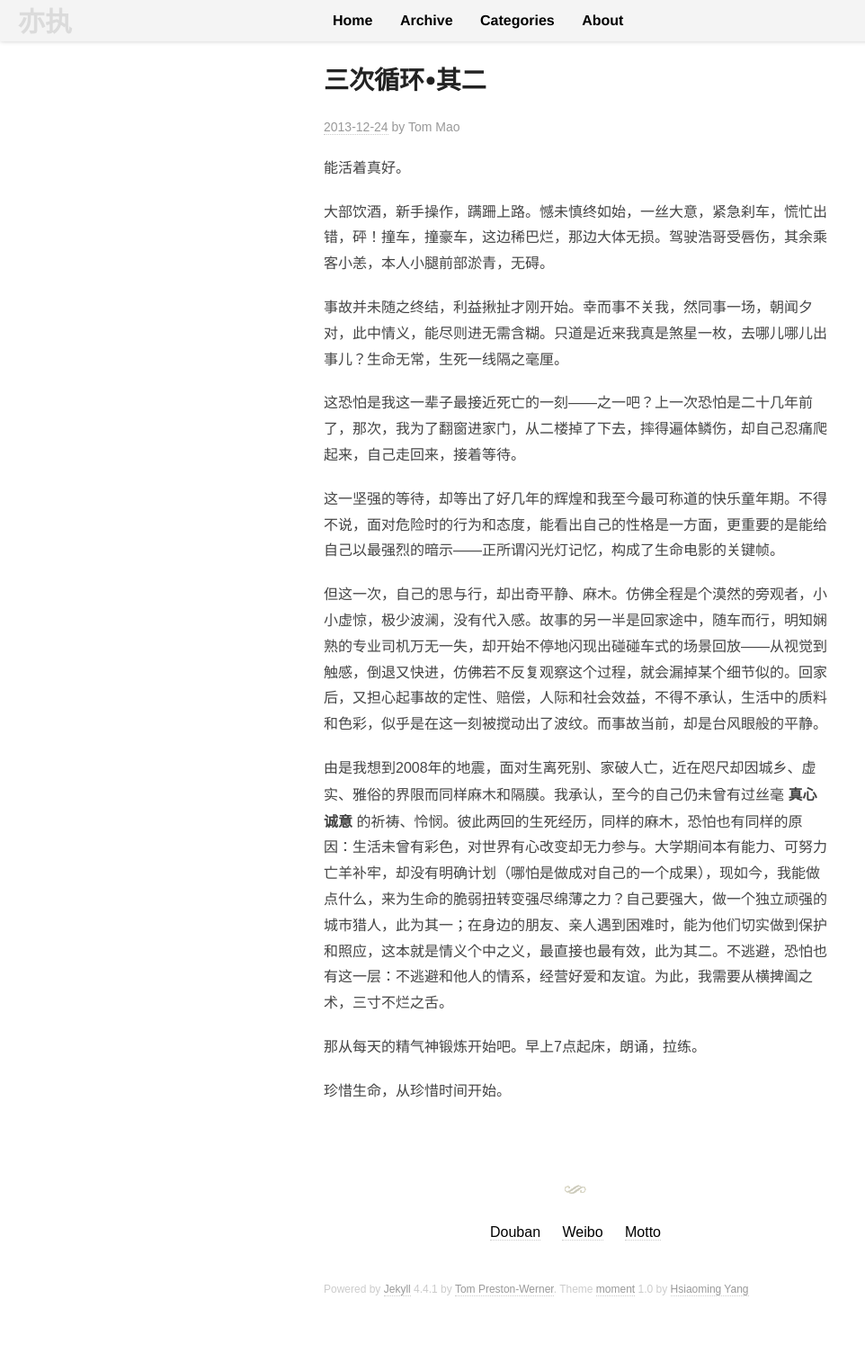
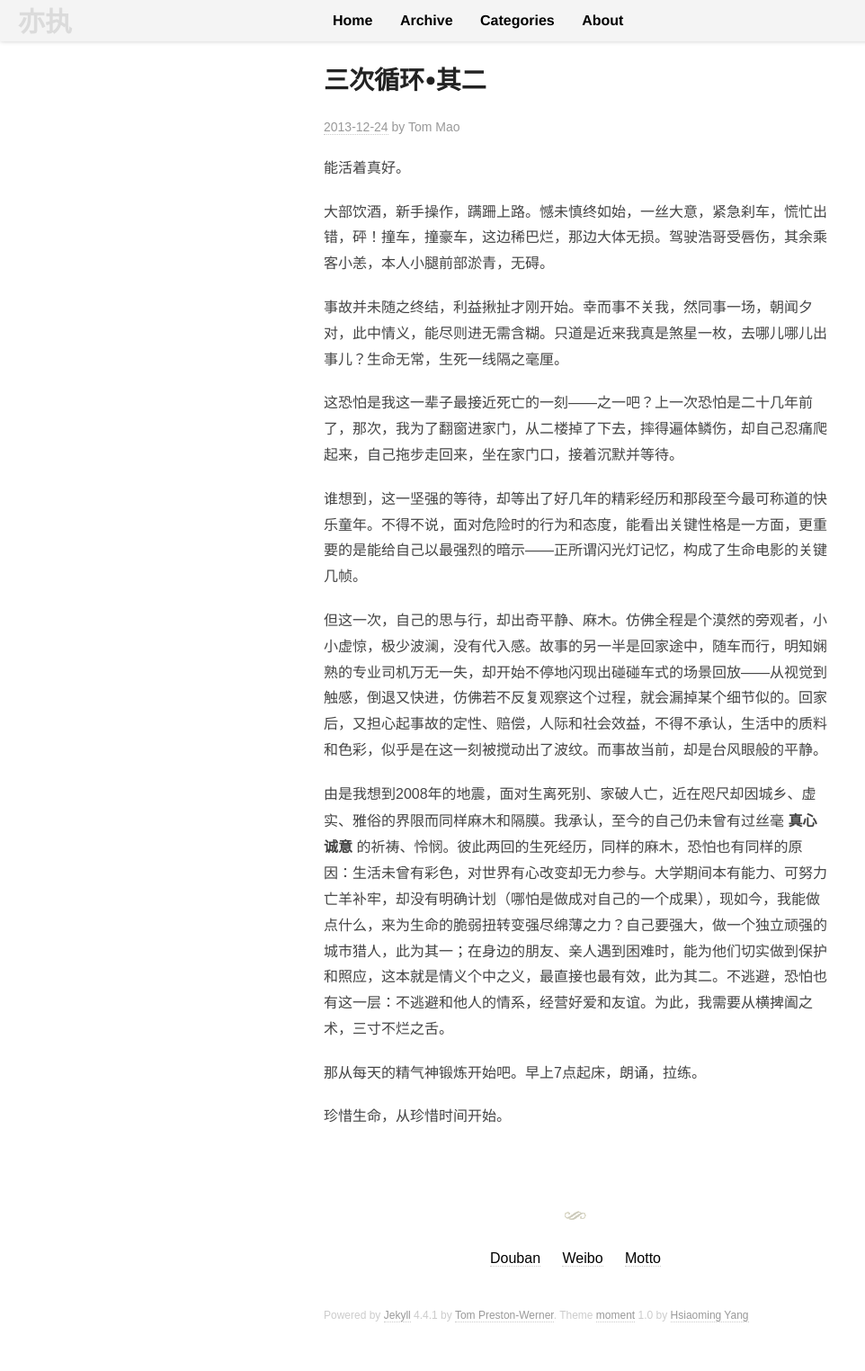
Before and after one commit to fanyange/fanyange.github.io, a Jekyll site: the page built from _posts/2013-12-24-new3-2nd.md, in a window 1280 px wide. Shown: the whole page at 90% size, without its empty margins (0-962 px from the left). Built offline with Jekyll 4.4.1, drawn with Linux system fonts in a browser that asks for light colours; some web fonts are replaced; comment, search, counter and statistics services are not loaded; before the commit the page ends 1495 px from its top, so only the background shows below that.

Commit message:
Modify _posts/2013-12-24-new3-2nd.md

```diff
--- a/_posts/2013-12-24-new3-2nd.md
+++ b/_posts/2013-12-24-new3-2nd.md
@@ -10,9 +10,9 @@ categories: 日知录
 
 事故并未随之终结，利益揪扯才刚开始。幸而事不关我，然同事一场，朝闻夕对，此中情义，能尽则进无需含糊。只道是近来我真是煞星一枚，去哪儿哪儿出事儿？生命无常，生死一线隔之毫厘。
 
-这恐怕是我这一辈子最接近死亡的一刻——之一吧？上一次恐怕是二十几年前了，那次，我为了翻窗进家门，从二楼掉了下去，摔得遍体鳞伤，却自己忍痛爬起来，自己走回来，接着等待。
+这恐怕是我这一辈子最接近死亡的一刻——之一吧？上一次恐怕是二十几年前了，那次，我为了翻窗进家门，从二楼掉了下去，摔得遍体鳞伤，却自己忍痛爬起来，自己拖步走回来，坐在家门口，接着沉默并等待。
 
-这一坚强的等待，却等出了好几年的辉煌和我至今最可称道的快乐童年期。不得不说，面对危险时的行为和态度，能看出自己的性格是一方面，更重要的是能给自己以最强烈的暗示——正所谓闪光灯记忆，构成了生命电影的关键帧。
+谁想到，这一坚强的等待，却等出了好几年的精彩经历和那段至今最可称道的快乐童年。不得不说，面对危险时的行为和态度，能看出关键性格是一方面，更重要的是能给自己以最强烈的暗示——正所谓闪光灯记忆，构成了生命电影的关键几帧。
 
 但这一次，自己的思与行，却出奇平静、麻木。仿佛全程是个漠然的旁观者，小小虚惊，极少波澜，没有代入感。故事的另一半是回家途中，随车而行，明知娴熟的专业司机万无一失，却开始不停地闪现出碰碰车式的场景回放——从视觉到触感，倒退又快进，仿佛若不反复观察这个过程，就会漏掉某个细节似的。回家后，又担心起事故的定性、赔偿，人际和社会效益，不得不承认，生活中的质料和色彩，似乎是在这一刻被搅动出了波纹。而事故当前，却是台风眼般的平静。
 
```
